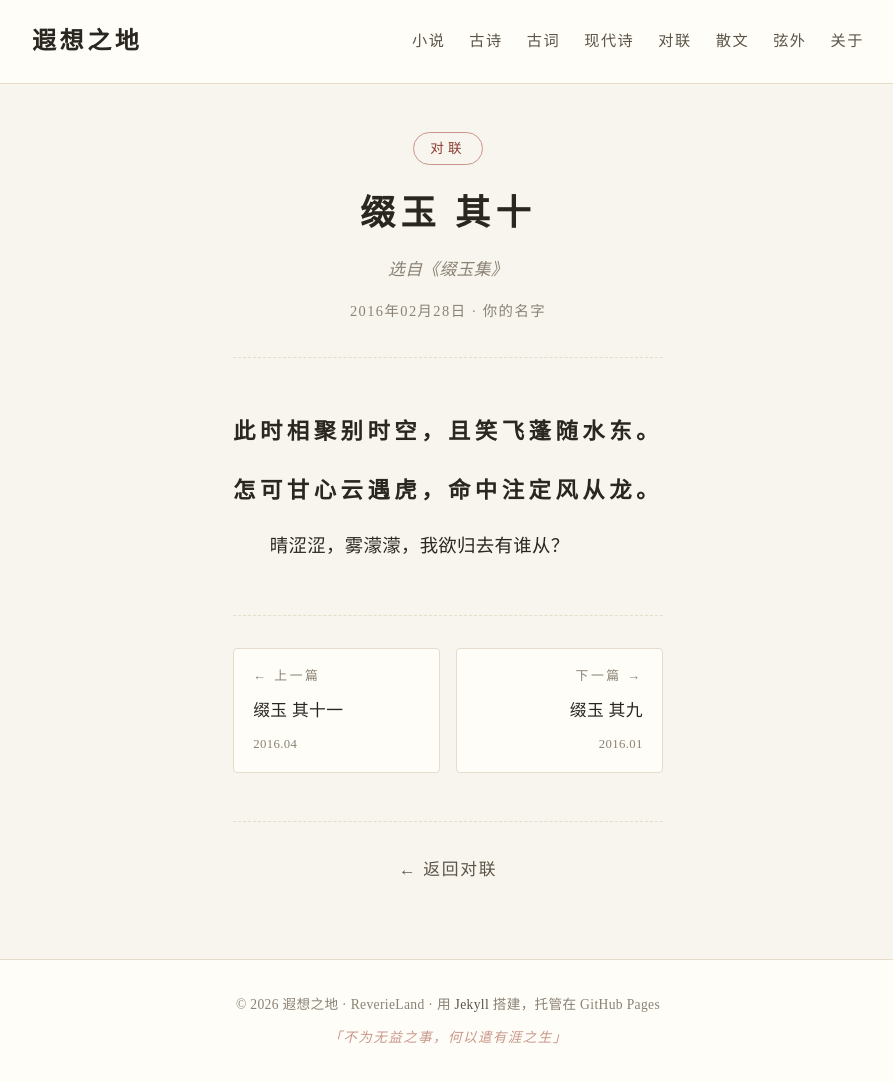
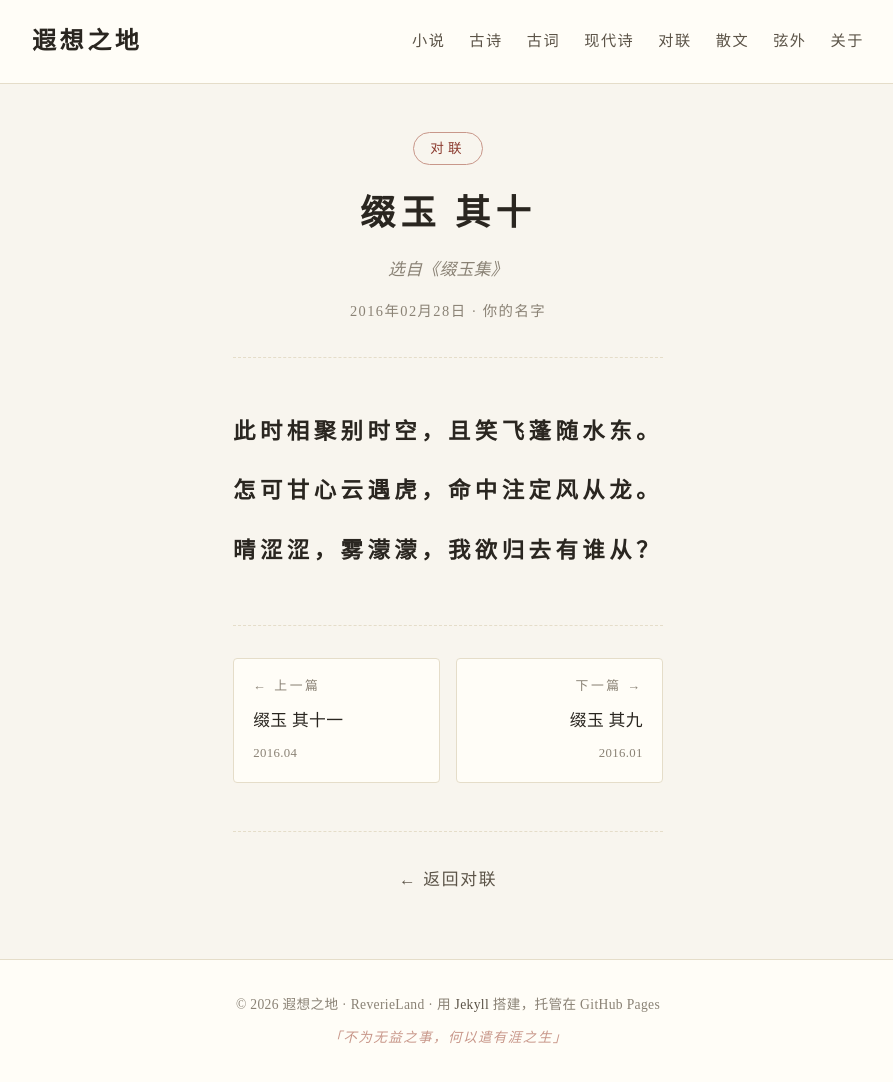
Before and after one commit to zhengxionglee/ReverieLand, a Jekyll site: the page built from _duilian/2016-02-28-ci-bie.md, in a window 1280 px wide and 1082 px high. Shown: the whole window, without its empty margins (192-1085 px from the left). Built offline with Jekyll 4.4.1, drawn with Linux system fonts in a browser that asks for light colours; a style sheet for code colours, icons or effects is not loaded.

Commit message:
fix(缀玉其十): 第三行加 duilian-xialian class，跟上下联同样式

```diff
--- a/_duilian/2016-02-28-ci-bie.md
+++ b/_duilian/2016-02-28-ci-bie.md
@@ -9,4 +9,4 @@ collection_title: 缀玉集
 <div class="duilian-shanglian">此时相聚别时空，且笑飞蓬随水东。</div>
 <div class="duilian-xialian">怎可甘心云遇虎，命中注定风从龙。</div>
 
-<p>晴涩涩，雾濛濛，我欲归去有谁从？</p>
+<div class="duilian-xialian">晴涩涩，雾濛濛，我欲归去有谁从？</div>
```
